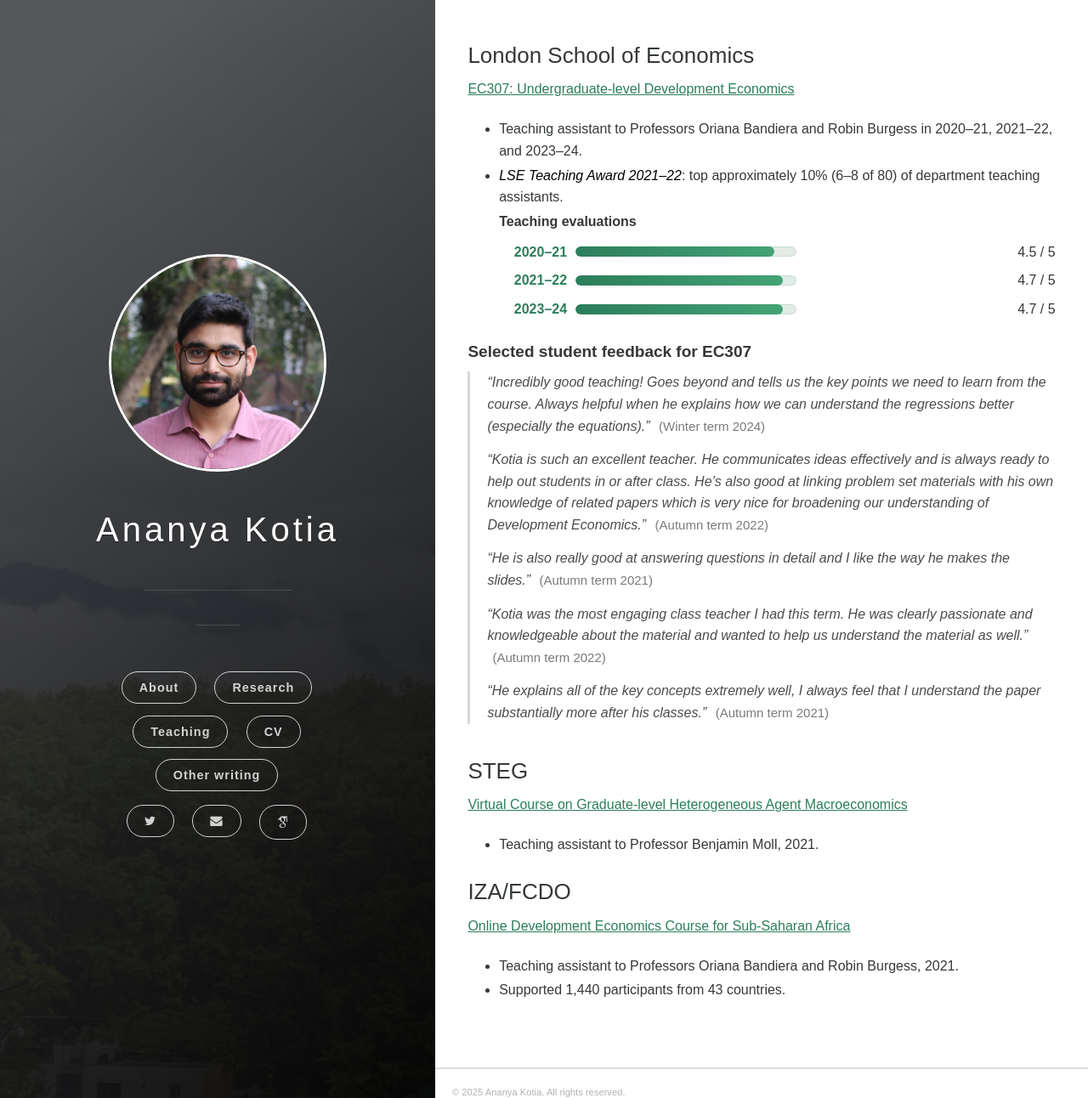
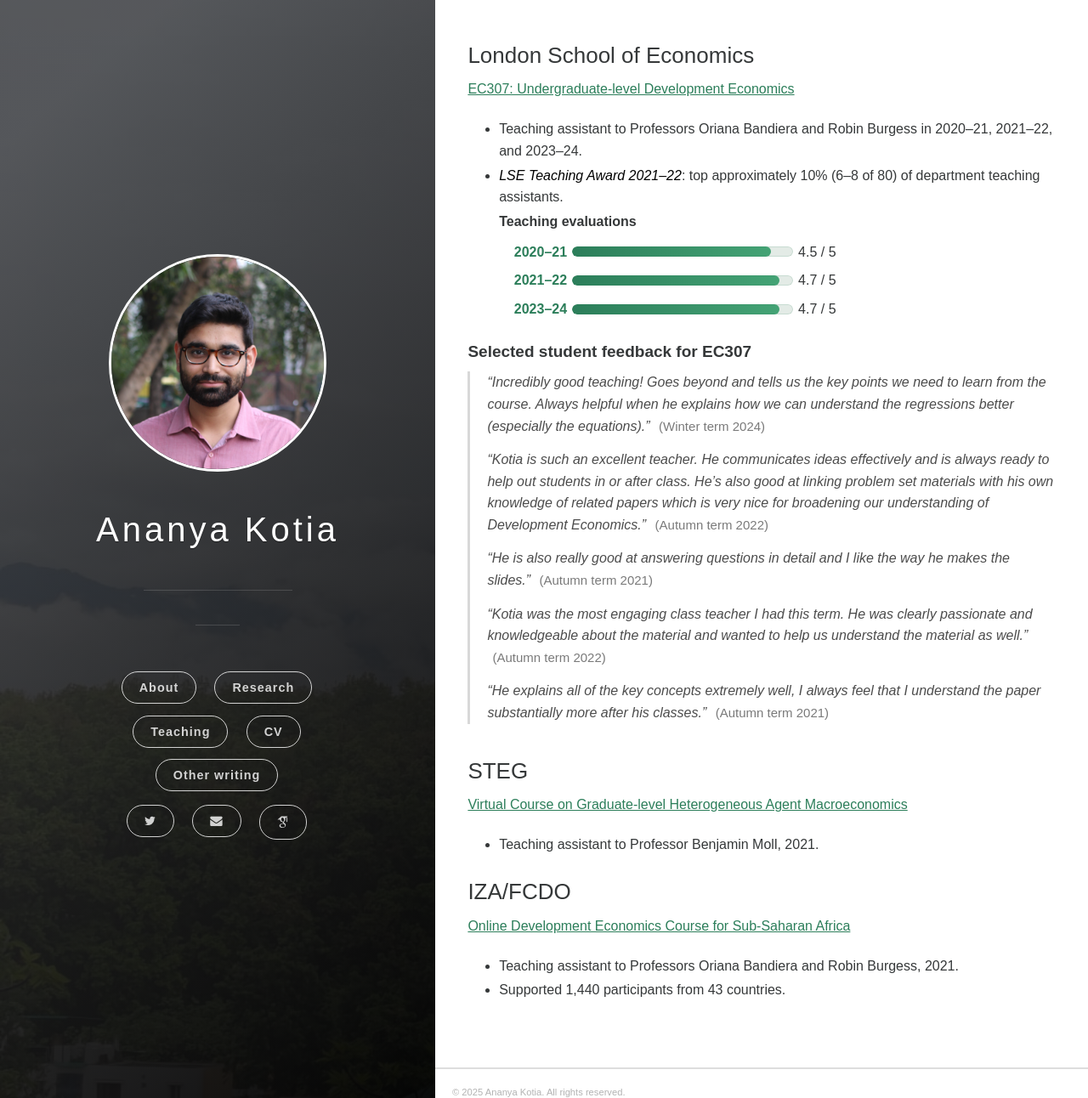
Before and after one commit to ananyakotia/ananyakotia.github.io, a Jekyll site: the page built from pages/teaching.markdown, in a window 1280 px wide and 1292 px high. Shown: the whole window at 85% size. Built offline with Jekyll 4.4.1, drawn with Linux system fonts in a browser that asks for light colours; some web fonts are replaced.

Commit message:
Update main.scss

```diff
--- a/css/main.scss
+++ b/css/main.scss
@@ -360,9 +360,9 @@ ul.no-bullets li {
 
 .teaching-page .evaluation-entry {
   display: grid;
-  grid-template-columns: max-content 1fr auto;
+  grid-template-columns: max-content 260px max-content; /* year | fixed bar | score */
   align-items: center;
-  gap: 10px;
+  column-gap: 6px; /* adjust spacing between items */
 }
 
 .teaching-page .evaluation-year {
```
